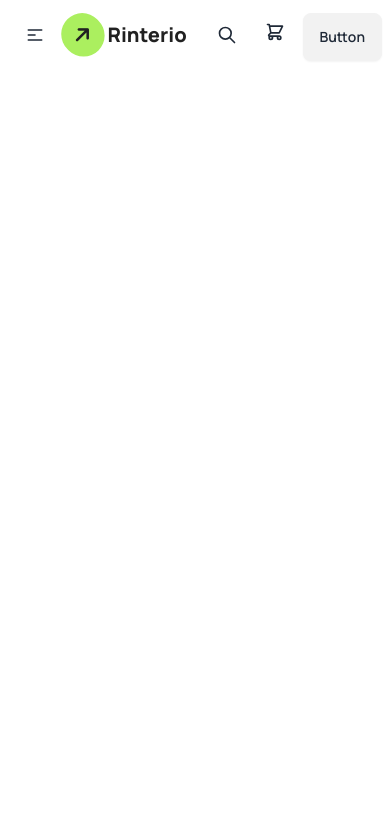
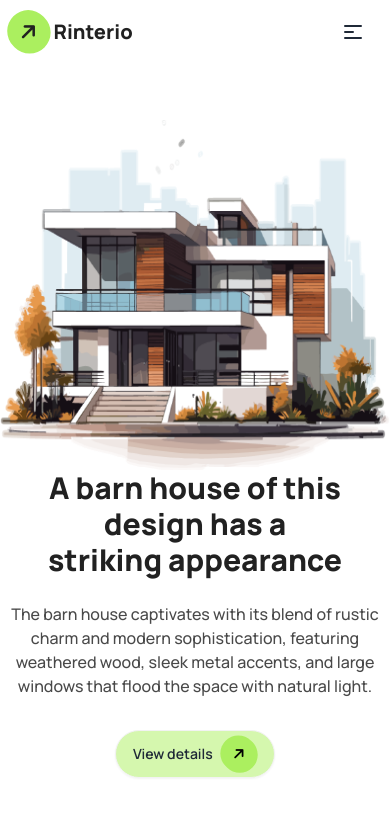
Before and after one commit to tuhin93/assignment-3, a plain HTML site: page index.html in a window 390 px wide. Drawn offline with nearby package versions, Linux system fonts and the light colour scheme.

Commit message:
added header image and view details button

```diff
--- a/index.html
+++ b/index.html
@@ -1,5 +1,6 @@
 <!DOCTYPE html>
 <html lang="en">
+
 <head>
   <meta charset="UTF-8">
   <meta name="viewport" content="width=device-width, initial-scale=1.0">
@@ -9,7 +10,9 @@
   <link rel="preconnect" href="https://fonts.gstatic.com" crossorigin>
   <link href="https://fonts.googleapis.com/css2?family=Manrope:wght@200..800&display=swap" rel="stylesheet">
   <!-- Font-awesome CDN -->
-    <link rel="stylesheet" href="https://cdnjs.cloudflare.com/ajax/libs/font-awesome/6.6.0/css/all.min.css" integrity="sha512-Kc323vGBEqzTmouAECnVceyQqyqdsSiqLQISBL29aUW4U/M7pSPA/gEUZQqv1cwx4OnYxTxve5UMg5GT6L4JJg==" crossorigin="anonymous" referrerpolicy="no-referrer" />
+  <link rel="stylesheet" href="https://cdnjs.cloudflare.com/ajax/libs/font-awesome/6.6.0/css/all.min.css"
+    integrity="sha512-Kc323vGBEqzTmouAECnVceyQqyqdsSiqLQISBL29aUW4U/M7pSPA/gEUZQqv1cwx4OnYxTxve5UMg5GT6L4JJg=="
+    crossorigin="anonymous" referrerpolicy="no-referrer" />
   <!-- DaisyUI CDN -->
   <link href="https://cdn.jsdelivr.net/npm/daisyui@4.12.10/dist/full.min.css" rel="stylesheet" type="text/css" />
   <script src="https://cdn.tailwindcss.com"></script>
@@ -33,32 +36,12 @@
     }
   </style>
 </head>
-<body class="container mx-auto manrope-font">
-    <header>
+
+<body class="container manrope-font mx-auto max-w-screen-xl">
+  <header class="bg-gradient-to-b from-gray-300 to-white">
     <div class="navbar bg-base-100">
       <div class="navbar-start">
-              <div class="dropdown">
-                <div tabindex="0" role="button" class="btn btn-ghost lg:hidden">
-                  <svg
-                    xmlns="http://www.w3.org/2000/svg"
-                    class="h-5 w-5"
-                    fill="none"
-                    viewBox="0 0 24 24"
-                    stroke="currentColor">
-                    <path
-                      stroke-linecap="round"
-                      stroke-linejoin="round"
-                      stroke-width="2"
-                      d="M4 6h16M4 12h8m-8 6h16" />
-                  </svg>
-                </div>
-                <ul
-                  tabindex="0"
-                  class="menu menu-sm dropdown-content bg-base-100 rounded-box z-[1] mt-3 w-52 p-2 shadow">
-                  <li><a>Item 1</a></li>
-                  <li><a>Item 3</a></li>
-                </ul>
-              </div>
+
         <a class="text-xl font-extrabold text-[#212121]">
           <i class="fa-solid fa-arrow-right -rotate-45 bg-arrow-bg rounded-full p-3"></i>
           Rinterio
@@ -73,44 +56,65 @@
           <li><a>Contact Us</a></li>
         </ul>
       </div>
-            <div class="navbar-end">
-                <button class="btn btn-ghost btn-circle">
-                    <svg
-                      xmlns="http://www.w3.org/2000/svg"
-                      class="h-5 w-5"
-                      fill="none"
-                      viewBox="0 0 24 24"
-                      stroke="currentColor">
-                      <path
-                        stroke-linecap="round"
-                        stroke-linejoin="round"
-                        stroke-width="2"
+      <div class="navbar-end lg:flex">
+        <button class="btn btn-ghost btn-circle hidden lg:block">
+          <svg xmlns="http://www.w3.org/2000/svg" class="h-5 w-5" fill="none" viewBox="0 0 24 24" stroke="currentColor">
+            <path stroke-linecap="round" stroke-linejoin="round" stroke-width="2"
               d="M21 21l-6-6m2-5a7 7 0 11-14 0 7 7 0 0114 0z" />
           </svg>
         </button>
-                  <div class="dropdown dropdown-end">
-                    <div tabindex="0" role="button" class="btn btn-ghost btn-circle">
+        <!-- dropdown -->
+        <div class="dropdown dropdown-end lg:flex">
+          <div tabindex="0" role="button" class="btn btn-ghost btn-circle hidden lg:flex">
             <div class="indicator">
-                        <svg
-                          xmlns="http://www.w3.org/2000/svg"
-                          class="h-5 w-5"
-                          fill="none"
-                          viewBox="0 0 24 24"
+              <svg xmlns="http://www.w3.org/2000/svg" class="h-5 w-5" fill="none" viewBox="0 0 24 24"
                 stroke="currentColor">
-                          <path
-                            stroke-linecap="round"
-                            stroke-linejoin="round"
-                            stroke-width="2"
+                <path stroke-linecap="round" stroke-linejoin="round" stroke-width="2"
                   d="M3 3h2l.4 2M7 13h10l4-8H5.4M7 13L5.4 5M7 13l-2.293 2.293c-.63.63-.184 1.707.707 1.707H17m0 0a2 2 0 100 4 2 2 0 000-4zm-8 2a2 2 0 11-4 0 2 2 0 014 0z" />
               </svg>
+
             </div>
+
           </div>
-              <a class="btn">Button</a>
+          <a class="btn bg-arrow-bg rounded-3xl hidden lg:flex">
+            Book Consult
+            <i class="fa-solid fa-arrow-right -rotate-45 bg-arrow-bg rounded-full p-3 bg-black text-white"></i>
+
+          </a>
+          <div class="dropdown lg:flex">
+            <div tabindex="0" role="button" class="btn btn-ghost">
+              <svg xmlns="http://www.w3.org/2000/svg" class="h-6 w-6" fill="none" viewBox="0 0 24 24"
+                stroke="currentColor">
+                <path stroke-linecap="round" stroke-linejoin="round" stroke-width="2" d="M4 6h16M4 12h8m-8 6h16" />
+              </svg>
+            </div>
+            <ul tabindex="0" class="menu menu-sm dropdown-content bg-base-100 rounded-box z-[1] mt-20 w-52 p-2 shadow t">
+              <li><a>Home</a></li>
+              <li><a>Service</a></li>
+              <li><a>Service</a></li>
+              <li><a>Service</a></li>
+            </ul>
+          </div>
         </div>
       </div>
   </header>
-    <main></main>
+  <main>
+    <!-- header image -->
+    <div class="max-w-screen-xl mt-14">
+      <img src="assets/banner.png" class="mx-auto w-[570px] h-[350px]">
+      <h1 class="lg:text-6xl text-3xl text-[#212121] font-extrabold text-center">A barn house of this design has a <br> striking appearance</h1>
+      <p class="mt-[24px] font-medium text-[#494949] text-center">The barn house captivates with its blend of rustic charm and modern sophistication, featuring weathered wood, sleek metal accents, and large windows that flood the space with natural light.</p>
+
+      <div class=" flex items-center mt-8">
+        <a class="btn rounded-3xl w-40 mx-auto bg-[#ABEF5F80]">
+          View details
+          <i class="fa-solid fa-arrow-right -rotate-45 bg-[#ABEF5F] rounded-full p-3 text-black"></i>
+        </a>
+      </div>
+    </div>
+  </main>
   <footer></footer>
 
 </body>
+
 </html>
```
Lines whose indentation alone changed are shown as unchanged.
